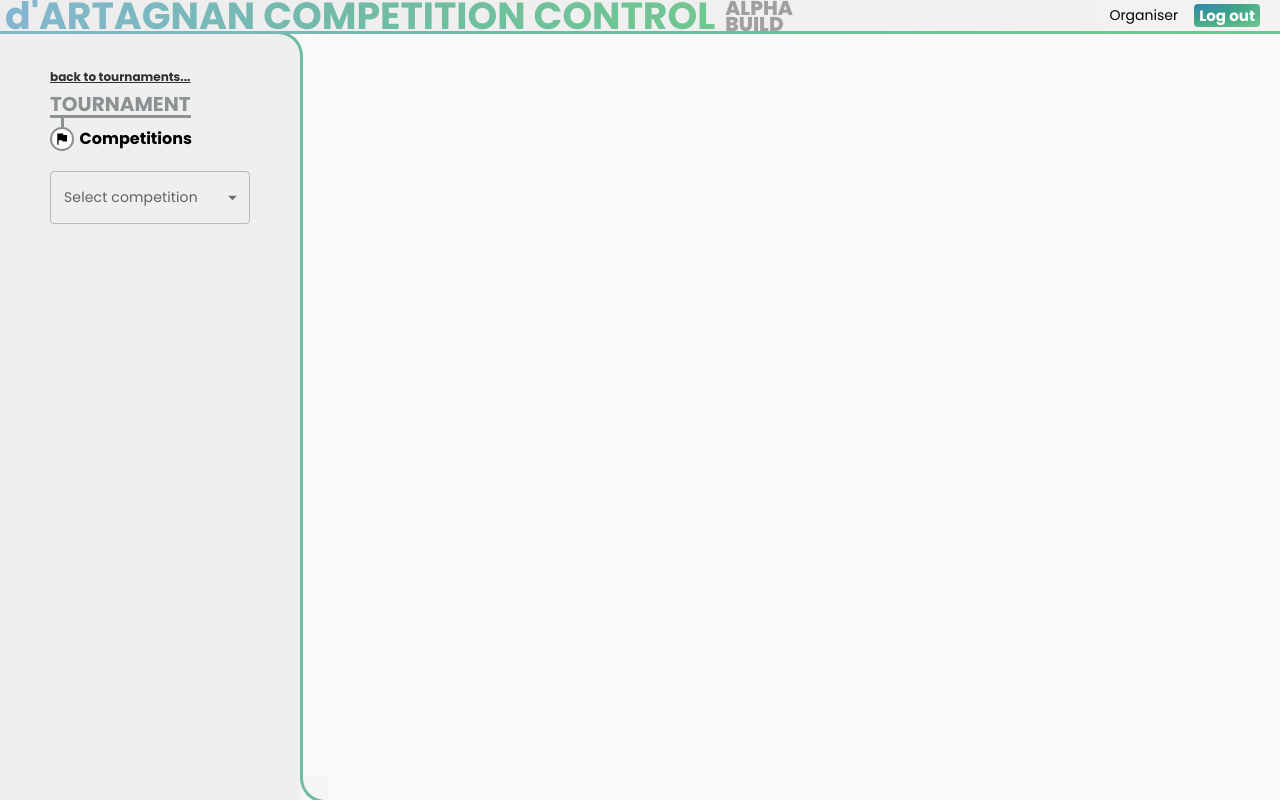
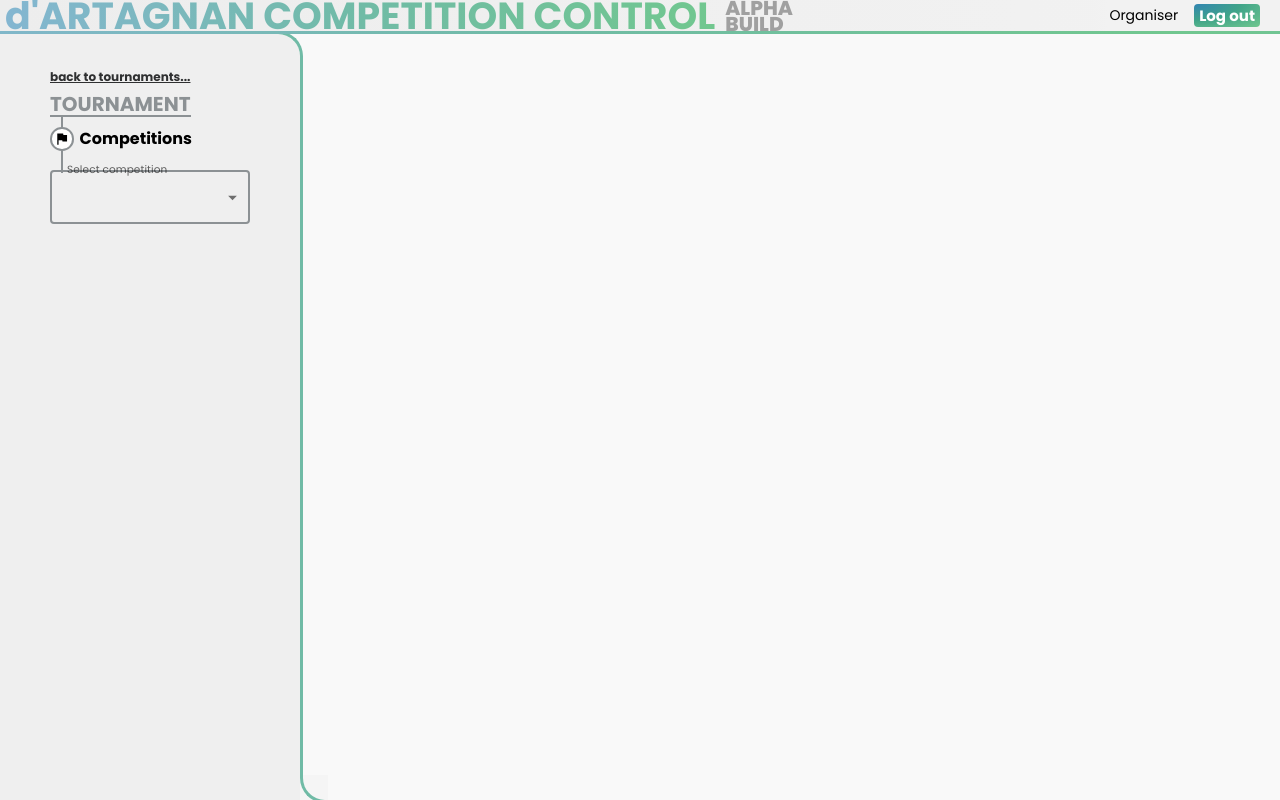
Before and after one commit to BoriszVarkonyi/dart_cp, a React (Create React App) app in the folder frontend/: page /create_tournament in a window 1280 px wide. Built offline with nearby package versions, Linux system fonts and the light colour scheme; no server answers.

Commit message:
NavBar design changes made for more intuitive usage, WCS doc fixed text location

```diff
--- a/frontend/src/components/static/NavBar/NavBar.css
+++ b/frontend/src/components/static/NavBar/NavBar.css
@@ -1,4 +1,5 @@
 nav {
+	--L-LineWidth: 2px;
 	width: var(--l-NavBar);
 	position: relative;
 	z-index: 0;
@@ -48,9 +49,23 @@ nav {
 	z-index: 0;
 }
 
+.NavBarSectionTitle.Bottom {
+	margin-left: 20px;
+}
+
+.NavBarSectionTitle.Bottom::before {
+	content: '';
+	height: var(--L-LineWidth);
+	width: 7px;
+	position: absolute;
+	left: -0.8rem;
+	top: 50%;
+	background-color: var(--c-Gray-600);
+}
+
 .NavBarSectionTitle::after {
 	content: '';
-	height: 2pt;
+	height: var(--L-LineWidth);
 	width: 100%;
 	position: absolute;
 	top: 100%;
@@ -64,13 +79,31 @@ nav {
 	align-items: flex-start;
 	position: relative;
 	padding-top: 5px;
+}
+
+.NavBarSection.Top {
+	z-index: 2;
+}
+
+.NavBarSection.Bottom {
 	z-index: 0;
+	margin-left: 20px;
+}
+
+.NavBarSection.Bottom::after {
+	content: '';
+	position: absolute;
+	width: var(--L-LineWidth);
+	height: 33px;
+	background-color: var(--c-Gray-600);
+	left: -0.8rem;
+	top: -42px;
 }
 
 .NavBarSection::before {
 	content: '';
 	position: absolute;
-	width: 2pt;
+	width: var(--L-LineWidth);
 	height: 100%;
 	background-color: var(--c-Gray-600);
 	left: 0.8rem;
@@ -94,7 +127,7 @@ nav {
 	width: 1.4rem;
 	height: 1.4rem;
 	background-color: var(--c-White);
-	border: 2pt solid var(--c-Gray-600);
+	border: var(--L-LineWidth) solid var(--c-Gray-600);
 	border-radius: 50%;
 	display: flex;
 	justify-content: center;
@@ -123,6 +156,33 @@ nav a {
 	position: relative;
 }
 
+.CompetitionSelect > * {
+	z-index: 2;
+}
+
+.CompetitionSelect::before {
+	content: '';
+	position: absolute;
+	width: var(--L-LineWidth);
+	height: 27px;
+	background-color: var(--c-Gray-600);
+	left: 0.8rem;
+	top: -25px;
+	z-index: -1;
+}
+
+.CompetitionSelect .MuiFormLabel-root {
+	transform: translate(17px, -9px) scale(0.75) !important;
+}
+
+.CompetitionSelect legend {
+    margin-left: 2px;
+}
+
+.CompetitionSelect .MuiOutlinedInput-notchedOutline {
+	border: var(--L-LineWidth) solid var(--c-Gray-600);
+}
+
 .AppNameCopyright {
 	position: absolute;
 	bottom: 10px;
@@ -139,7 +199,7 @@ nav a {
 	justify-content: center;
 	align-items: center;
 	background-color: var(--c-Gray-100);
-	border: 2pt solid var(--c-Gray-500);
+	border: var(--L-LineWidth) solid var(--c-Gray-500);
 	border-radius: 3pt;
 }
 
--- a/frontend/src/components/static/NavBar/NavBar.js
+++ b/frontend/src/components/static/NavBar/NavBar.js
@@ -82,7 +82,7 @@ export default function NavBar() {
         <div className="NavBarContentInner">
           <Link className="NavBarTextButton" to="/panel">back to tournaments...</Link>
           <p className="NavBarSectionTitle">Tournament</p>
-          <div className="NavBarSection">
+          <div className="NavBarSection Top">
             <Link to="competitions">
               <div className="NavBarRow">
                 <div className="NavBarIconWrapper">
@@ -121,8 +121,8 @@ export default function NavBar() {
           </div>
           {hasSelectedComp && (
             <>
-              <p className="NavBarSectionTitle">Competition</p>
-              <div className="NavBarSection">
+              <p className="NavBarSectionTitle Bottom">Competition</p>
+              <div className="NavBarSection Bottom">
                 <Link to={`${compdId}/competitors`}>
                   <div className="NavBarRow">
                     <div className="NavBarIconWrapper">
--- a/frontend/src/views/WeaponControl/Statistics/WCSDocument.js
+++ b/frontend/src/views/WeaponControl/Statistics/WCSDocument.js
@@ -82,9 +82,6 @@ export default function WCPrint(props) {
           COUNTRIES WITH MOST AND LEAST ISSUES
         </p>
         <div className="DocumentSection DocumentColumnLayout ThreeColumns">
-          <p className="DocumentFootnote">
-            *Number of issues divided by number of fencers in each country
-          </p>
           <div>
             <p className="Hidden">-</p>
             <p>MOST ISSUES:</p>
@@ -130,6 +127,9 @@ export default function WCPrint(props) {
           COUNTRIES WITH WORST AND BEST RATIOS*
         </p>
         <div className="DocumentSection DocumentColumnLayout ThreeColumns">
+          <p className="DocumentFootnote">
+            *Number of issues divided by number of fencers in each country
+          </p>
           <div>
             <p className="Hidden">-</p>
             <p>WORST RATIO:</p>
@@ -189,10 +189,12 @@ export default function WCPrint(props) {
               cornerRadius={3}
               activeOuterRadiusOffset={8}
               colors={{ scheme: 'greys' }}
-              arcLinkLabelsTextColor="#333333"
+              borderWidth={2}
+              borderColor={{ from: 'color', modifiers: [['darker', '0.2']] }}
+              arcLinkLabelsTextColor="#000000"
               arcLinkLabelsThickness={2}
-              arcLinkLabelsColor="#333333"
-              arcLabelsTextColor="#333333"
+              arcLinkLabelsColor="#000000"
+              arcLabelsTextColor="#000000"
               isInteractive={false}
               legends={[]}
             />
@@ -212,7 +214,7 @@ export default function WCPrint(props) {
           <div className="DocumentChartWrapper">
             <Pie
               margin={{ top: 20, right: 20, bottom: 20, left: 20 }}
-              width={460}
+              width={680}
               height={330}
               animate={false}
               data={pageProps.ratiosChart ? pageProps.ratiosChart : []}
@@ -221,10 +223,12 @@ export default function WCPrint(props) {
               cornerRadius={3}
               activeOuterRadiusOffset={8}
               colors={{ scheme: 'greys' }}
-              arcLinkLabelsTextColor="#333333"
+              borderWidth={2}
+              borderColor={{ from: 'color', modifiers: [['darker', '0.2']] }}
+              arcLinkLabelsTextColor="#000000"
               arcLinkLabelsThickness={2}
-              arcLinkLabelsColor="#333333"
-              arcLabelsTextColor="#333333"
+              arcLinkLabelsColor="#000000"
+              arcLabelsTextColor="#000000"
               isInteractive={false}
               legends={[]}
             />
@@ -248,10 +252,12 @@ export default function WCPrint(props) {
               cornerRadius={3}
               activeOuterRadiusOffset={8}
               colors={{ scheme: 'greys' }}
-              arcLinkLabelsTextColor="#333333"
+              borderWidth={2}
+              borderColor={{ from: 'color', modifiers: [['darker', '0.2']] }}
+              arcLinkLabelsTextColor="#000000"
               arcLinkLabelsThickness={2}
-              arcLinkLabelsColor="#333333"
-              arcLabelsTextColor="#333333"
+              arcLinkLabelsColor="#000000"
+              arcLabelsTextColor="#000000"
               isInteractive={false}
               legends={[]}
             />
```
